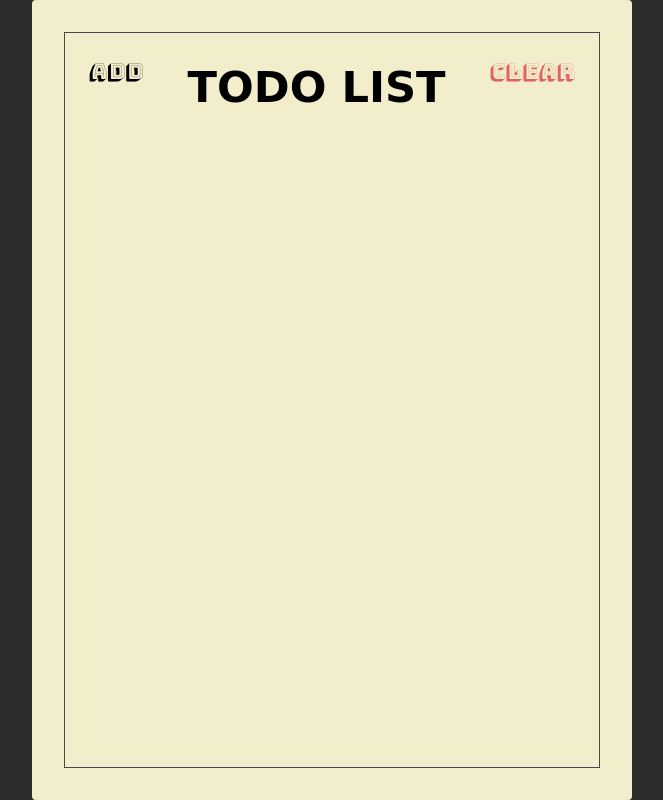
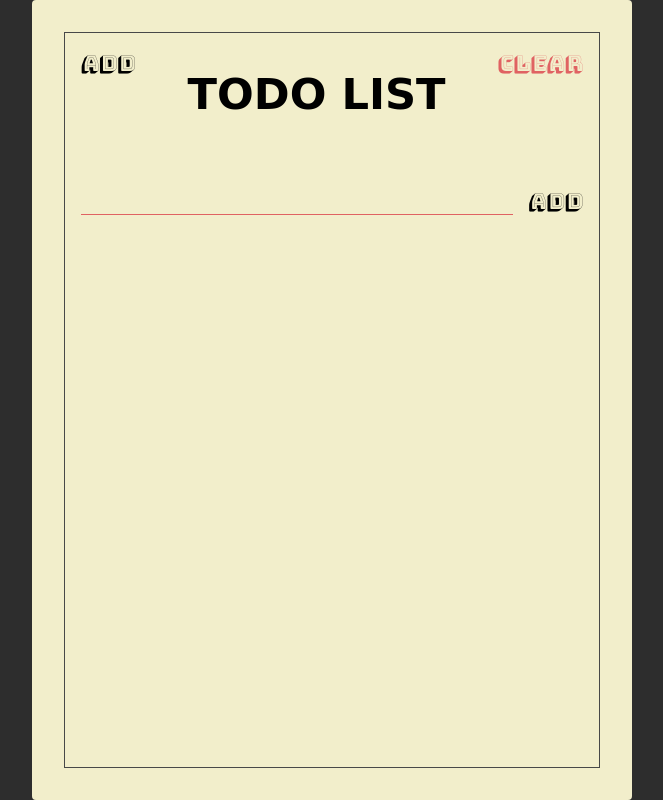
Before and after one commit to ilhamirvansyah21/react-starter, a plain HTML site: page index.html in a window 1280 px wide. Shown: the whole page, without its empty margins (308-971 px from the left). Drawn offline with Linux system fonts and the light colour scheme; a web font is replaced by a local one.

Commit message:
add-todo-section

```diff
--- a/index.html
+++ b/index.html
@@ -14,11 +14,18 @@
   <body>
     <div class="container">
       <div class="frame">
-        <div class="header">
+        <section class="header">
           <button class="header-btn">Add</button>
           <h1 class="header-title">Todo List</h1>
           <button class="header-btn main-red-color">Clear</button>
-        </div>
+        </section>
+
+        <section class="add">
+          <form class="add-form">
+            <input type="text" class="add-input" />
+            <button class="add-btn">Add</button>
+          </form>
+        </section>
       </div>
     </div>
   </body>
--- a/style.css
+++ b/style.css
@@ -67,9 +67,47 @@ html {
   font-size: 1.8rem;
   font-family: "Bungee Shade", cursive;
 
-  padding: 24px;
+  padding: 16px;
+  cursor: pointer;
 
   background: unset;
   border: unset;
   outline: unset;
 }
+
+.add {
+  padding: 16px;
+}
+
+.add-form {
+  display: flex;
+  align-items: center;
+}
+
+.add-input {
+  background: unset;
+  border: unset;
+  padding: 0 64px;
+
+  flex: 1;
+
+  border-bottom: 1px solid var(--main-red-color);
+  outline: unset;
+
+  font-family: "Redressed", cursive;
+  font-size: 24px;
+  text-transform: uppercase;
+}
+
+.add-btn {
+  font-size: 1.8rem;
+  font-family: "Bungee Shade", cursive;
+
+  padding: 16px;
+  padding-right: unset;
+  cursor: pointer;
+
+  background: unset;
+  border: unset;
+  outline: unset;
+}
```
